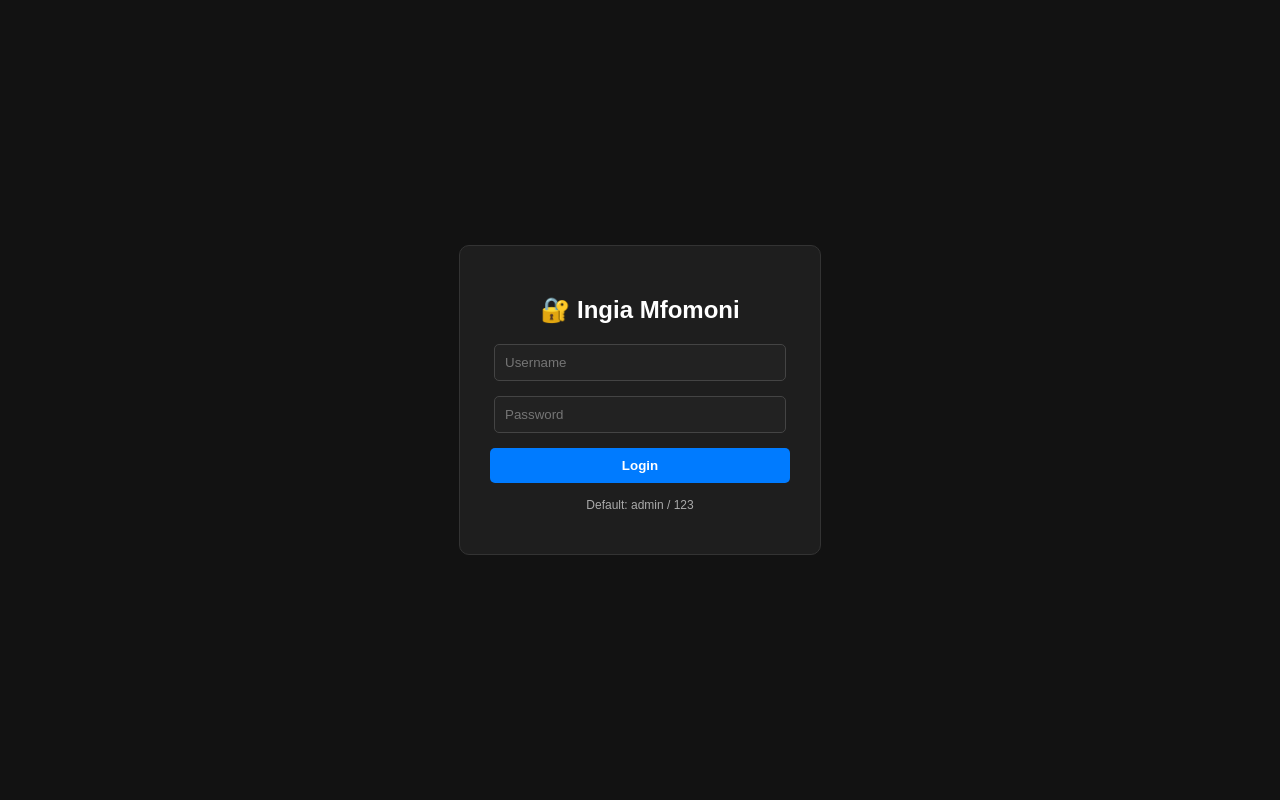
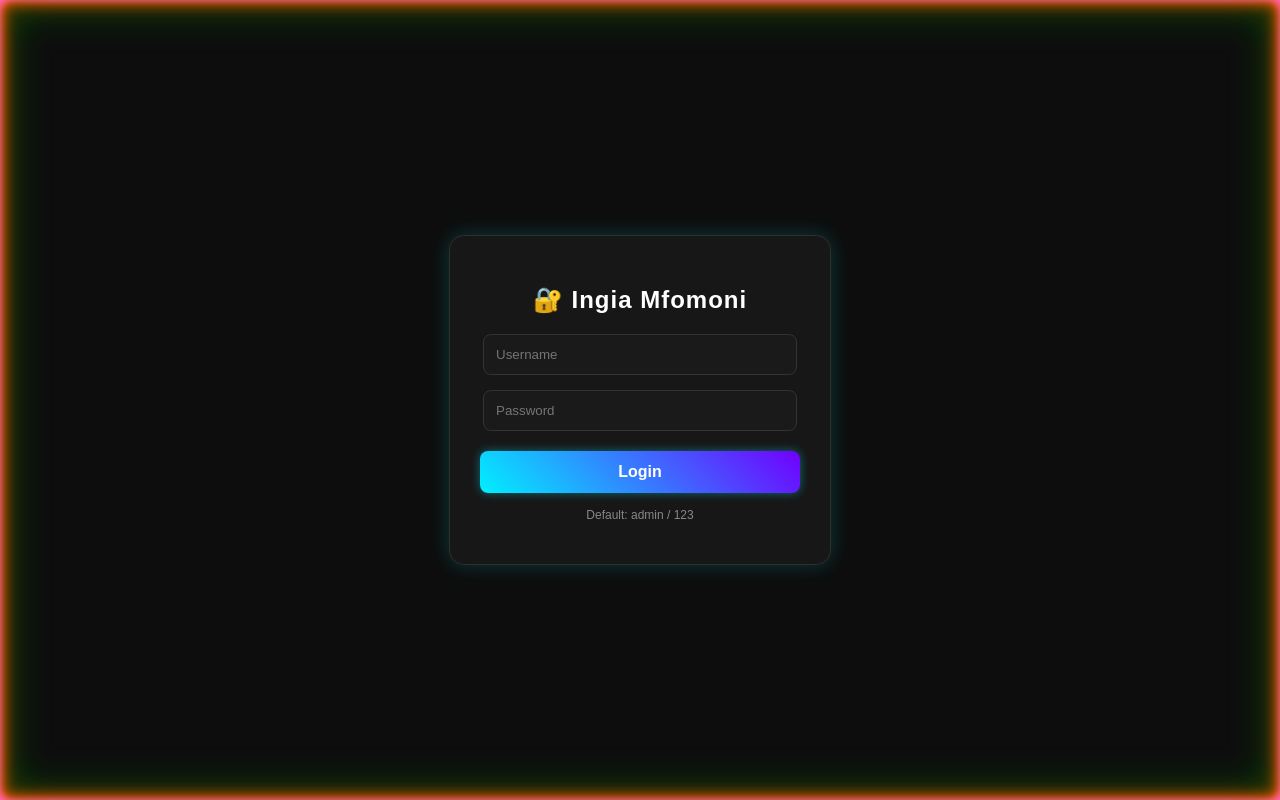
Before and after one commit to cgdyxrs/school-management, a React (Vite) app in the folder client/: page / in a window 1280 px wide. Built offline with nearby package versions, Linux system fonts and the light colour scheme.

Commit message:
Update App.jsx with Login and Edge Light

```diff
--- a/client/src/App.jsx
+++ b/client/src/App.jsx
@@ -112,43 +112,103 @@ export default function App() {
     return s ? s.name : `Student ID: ${id}`;
   };
 
-  // IF NOT LOGGED IN SHOW LOGIN SCREEN
   if (!isLoggedIn) {
     return (
-      <div style={{ fontFamily: 'sans-serif', display: 'flex', justifyContent: 'center', alignItems: 'center', height: '100vh', backgroundColor: '#121212', color: '#fff' }}>
-        <form onSubmit={handleLogin} style={{ padding: '30px', borderRadius: '10px', background: '#1e1e1e', width: '300px', textAlign: 'center', border: '1px solid #333' }}>
-          <h2>🔐 Ingia Mfomoni</h2>
-          {loginError && <p style={{ color: 'red', fontSize: '14px' }}>{loginError}</p>}
+      <div style={{
+        fontFamily: 'sans-serif',
+        display: 'flex',
+        justifyContent: 'center',
+        alignItems: 'center',
+        height: '100vh',
+        backgroundColor: '#0d0d0d',
+        color: '#fff',
+        position: 'relative',
+        overflow: 'hidden'
+      }}>
+        <style>{`
+          @keyframes edgeGlow {
+            0% { filter: hue-rotate(0deg); }
+            100% { filter: hue-rotate(360deg); }
+          }
+          .edge-light-border {
+            position: absolute;
+            inset: 0;
+            pointer-events: none;
+            box-shadow: inset 0 0 15px #00f0ff, inset 0 0 30px #7000ff, inset 0 0 45px #ff007f;
+            animation: edgeGlow 4s linear infinite;
+          }
+        `}</style>
+
+        <div className="edge-light-border"></div>
+
+        <form onSubmit={handleLogin} style={{
+          padding: '30px',
+          borderRadius: '15px',
+          background: 'rgba(25, 25, 25, 0.9)',
+          width: '320px',
+          textAlign: 'center',
+          border: '1px solid rgba(255, 255, 255, 0.1)',
+          boxShadow: '0 0 20px rgba(0, 240, 255, 0.2)',
+          zIndex: 10
+        }}>
+          <h2 style={{ marginBottom: '20px', letterSpacing: '1px' }}>🔐 Ingia Mfomoni</h2>
+          {loginError && <p style={{ color: '#ff4d4d', fontSize: '14px' }}>{loginError}</p>}
           <div style={{ marginBottom: '15px' }}>
             <input
               type="text"
               placeholder="Username"
               value={loginForm.username}
               onChange={e => setLoginForm({...loginForm, username: e.target.value})}
-              style={{ width: '90%', padding: '10px', borderRadius: '5px', border: '1px solid #444', backgroundColor: '#222', color: '#fff' }}
+              style={{
+                width: '90%',
+                padding: '12px',
+                borderRadius: '8px',
+                border: '1px solid #333',
+                backgroundColor: '#1a1a1a',
+                color: '#fff',
+                outline: 'none'
+              }}
               required
             />
           </div>
-          <div style={{ marginBottom: '15px' }}>
+          <div style={{ marginBottom: '20px' }}>
             <input
               type="password"
               placeholder="Password"
               value={loginForm.password}
               onChange={e => setLoginForm({...loginForm, password: e.target.value})}
-              style={{ width: '90%', padding: '10px', borderRadius: '5px', border: '1px solid #444', backgroundColor: '#222', color: '#fff' }}
+              style={{
+                width: '90%',
+                padding: '12px',
+                borderRadius: '8px',
+                border: '1px solid #333',
+                backgroundColor: '#1a1a1a',
+                color: '#fff',
+                outline: 'none'
+              }}
               required
             />
           </div>
-          <button type="submit" style={{ width: '100%', padding: '10px', backgroundColor: '#007bff', color: '#fff', border: 'none', borderRadius: '5px', cursor: 'pointer', fontWeight: 'bold' }}>
+          <button type="submit" style={{
+            width: '100%',
+            padding: '12px',
+            background: 'linear-gradient(45deg, #00f0ff, #7000ff)',
+            color: '#fff',
+            border: 'none',
+            borderRadius: '8px',
+            cursor: 'pointer',
+            fontWeight: 'bold',
+            fontSize: '16px',
+            boxShadow: '0 0 10px rgba(0,240,255,0.4)'
+          }}>
             Login
           </button>
-          <p style={{ fontSize: '12px', color: '#aaa', marginTop: '15px' }}>Default: admin / 123</p>
+          <p style={{ fontSize: '12px', color: '#888', marginTop: '15px' }}>Default: admin / 123</p>
         </form>
       </div>
     );
   }
 
-  // IF LOGGED IN SHOW DASHBOARD
   return (
     <div style={{ fontFamily: 'sans-serif', padding: '20px', maxWidth: '1000px', margin: 'auto' }}>
       <div style={{ display: 'flex', justifyContent: 'space-between', alignItems: 'center' }}>
@@ -156,7 +216,6 @@ export default function App() {
         <button onClick={() => setIsLoggedIn(false)} style={{ padding: '8px 12px', backgroundColor: '#dc3545', color: '#fff', border: 'none', borderRadius: '5px', cursor: 'pointer' }}>Logout</button>
       </div>
 
-      {/* Navigation */}
       <div style={{ display: 'flex', gap: '10px', marginBottom: '20px', flexWrap: 'wrap' }}>
         {['students', 'teachers', 'results', 'fees'].map(tab => (
           <button
@@ -174,7 +233,6 @@ export default function App() {
         ))}
       </div>
 
-      {/* STUDENTS TAB */}
       {activeTab === 'students' && (
         <div>
           <h2>🎓 Wanafunzi</h2>
@@ -212,7 +270,6 @@ export default function App() {
         </div>
       )}
 
-      {/* TEACHERS TAB */}
       {activeTab === 'teachers' && (
         <div>
           <h2>👨‍🏫 Walimu</h2>
@@ -248,7 +305,6 @@ export default function App() {
         </div>
       )}
 
-      {/* RESULTS TAB */}
       {activeTab === 'results' && (
         <div>
           <h2>📝 Matokeo ya Mitihani</h2>
@@ -275,7 +331,6 @@ export default function App() {
         </div>
       )}
 
-      {/* FEES TAB */}
       {activeTab === 'fees' && (
         <div>
           <h2>💳 Usimamizi wa Ada</h2>
```
Also changed, not shown: 1 other file (tests, documents, lock files or other folders).
